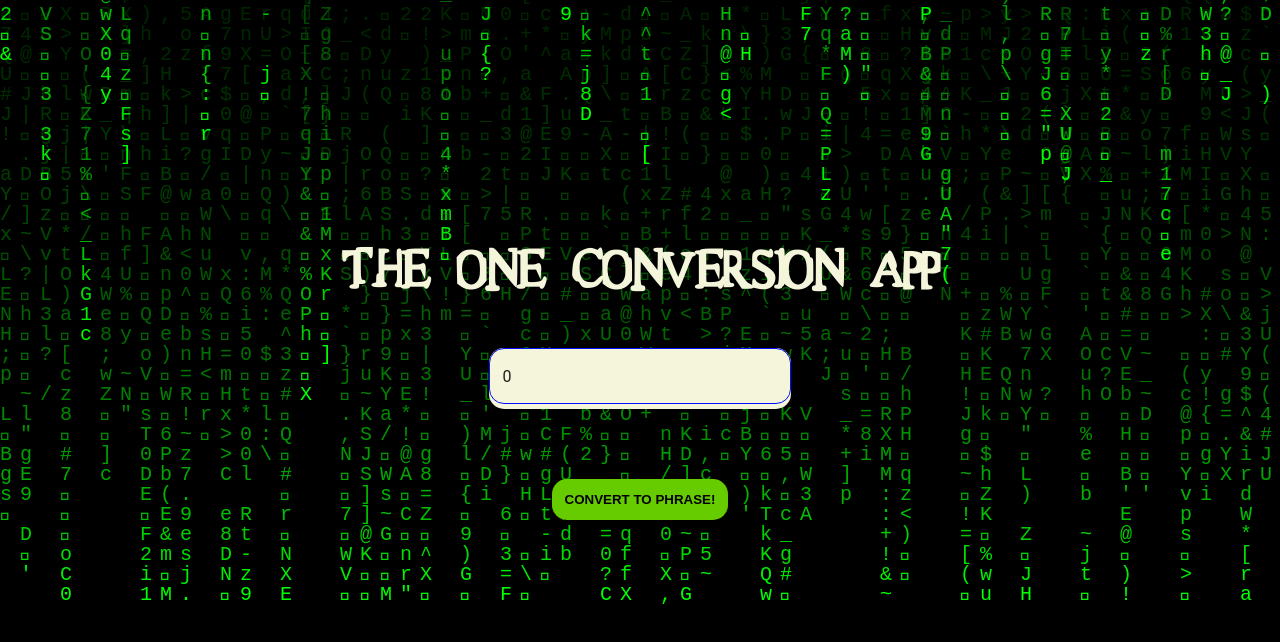
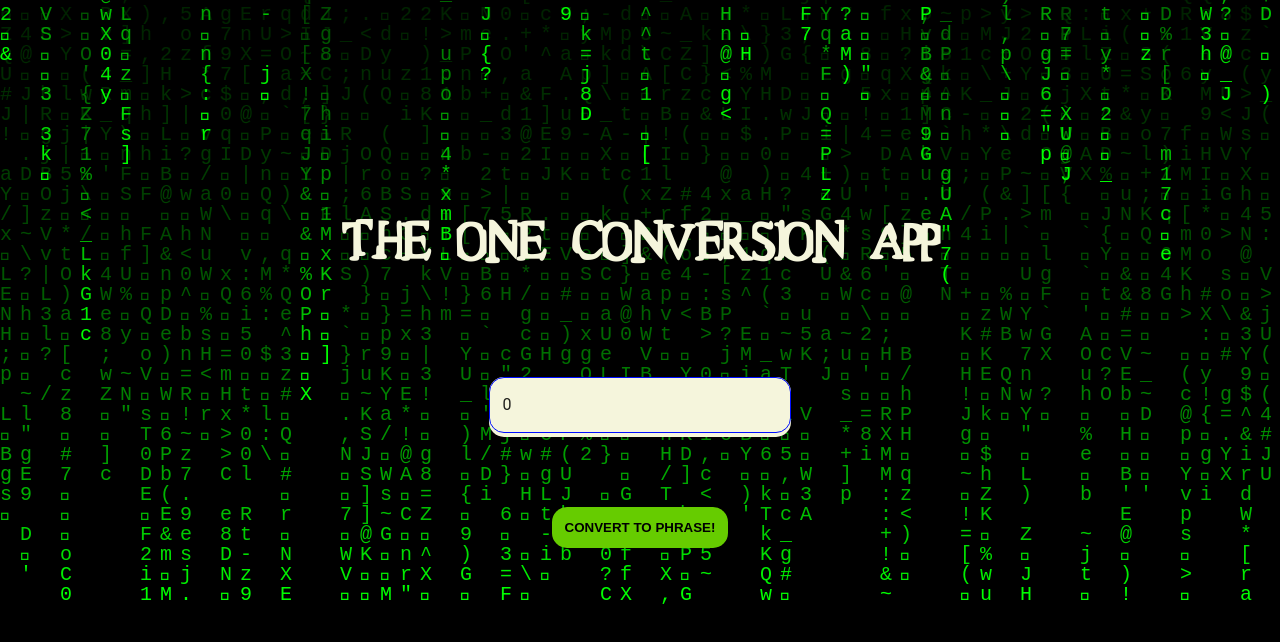
Before and after one commit to Witchcraf/JS-numerals, a React (Create React App) app in the folder arabic-number-conversion-app/: page / in a window 1280 px wide. Shown: the top 642 px of the page. Built offline with nearby package versions, Linux system fonts and the light colour scheme.

Commit message:
feat: add style margin-bottom to maintitle styled component.

```diff
--- a/arabic-number-conversion-app/src/components/header.js
+++ b/arabic-number-conversion-app/src/components/header.js
@@ -8,6 +8,7 @@ function Title({title}){
 }
 
 const MainTitle = styled.h1`
+    margin-bottom: 100px;
     color: #F5F5DC;
     font-family: 'MATRIX';
     font-size: 4rem;
```
